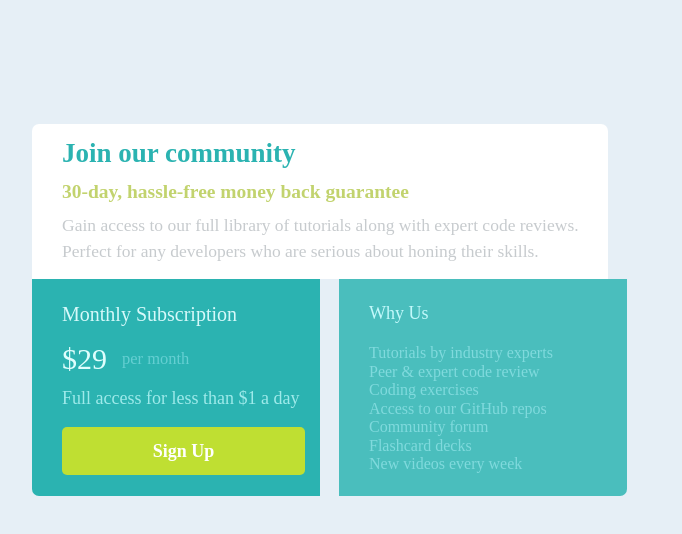
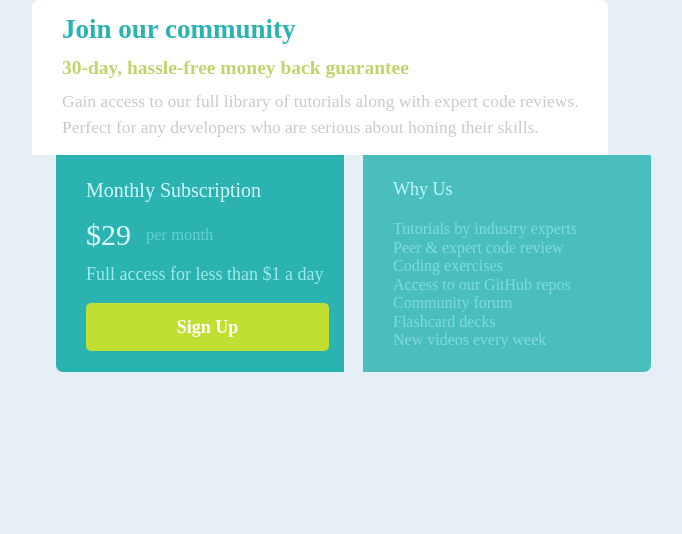
Before and after one commit to lucas-leoni/price, a plain HTML site: page index.html in a window 1280 px wide. Shown: the whole page, without its empty margins (320-1002 px from the left). Drawn offline with Linux system fonts and the light colour scheme.

Commit message:
added assets

```diff
--- a/assets/styles/custom.css
+++ b/assets/styles/custom.css
@@ -1,8 +1,11 @@
 body {
     background-color: #E6EFF6;
 }
-.div-1 {
+.div-principal {
     margin-top: 124px;
+    margin-bottom: 124px;
+    position: relative;
+    height: 372px;
 }
 .section-1 {
     width: 45%;
@@ -34,20 +37,13 @@ body {
     font-size: 17.5px;
     color: #C7CBCE;
 }
-.div-2 {
-    width: 45%;
-    height: 217px;
-    background-color: #E6EFF6;
-    margin: auto;
-    margin-bottom: 124px;
-    position: relative;
-}
 .section-2 {
-    width: 50%;
+    width: 22.5%;
     height: 217px;
     background-color: #2BB3B1;
     border-bottom-left-radius: 7px;
     position: relative;
+    left: 376px;
 }
 .p-4 {
     padding-left: 30px;
@@ -97,13 +93,14 @@ a {
     color: white;
 }
 .section-3 {
-    width: 50%;
+    width: 22.5%;
     height: 217px;
     background-color: #4ABEBD;
     position: relative;
-    left: 307px;
+    border-bottom-right-radius: 7px;
+    position: relative;
+    left: 683px;
     bottom: 217px;
-    border-bottom-right-radius: 7px;
 }
 .p-7 {
     padding-left: 30px;
```
